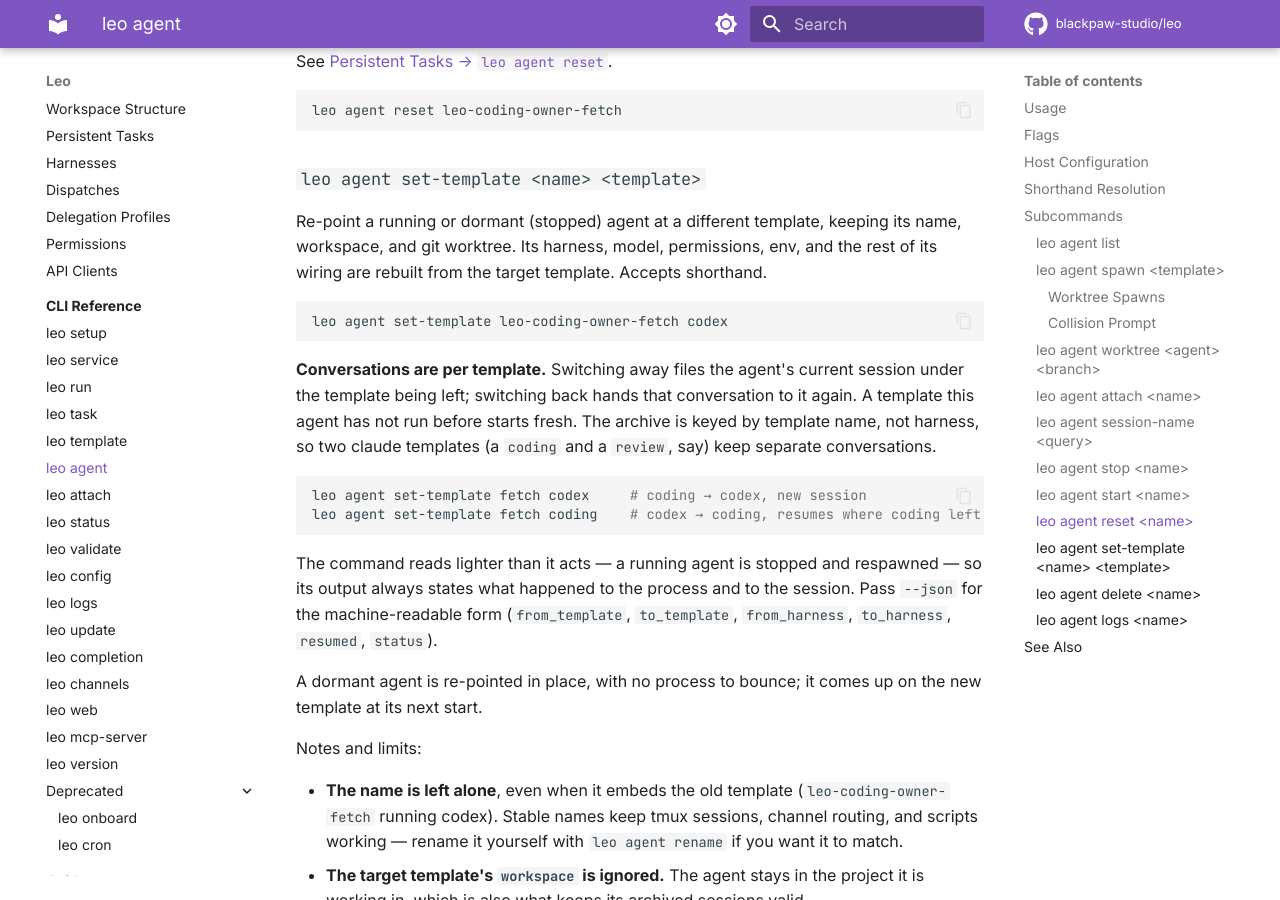
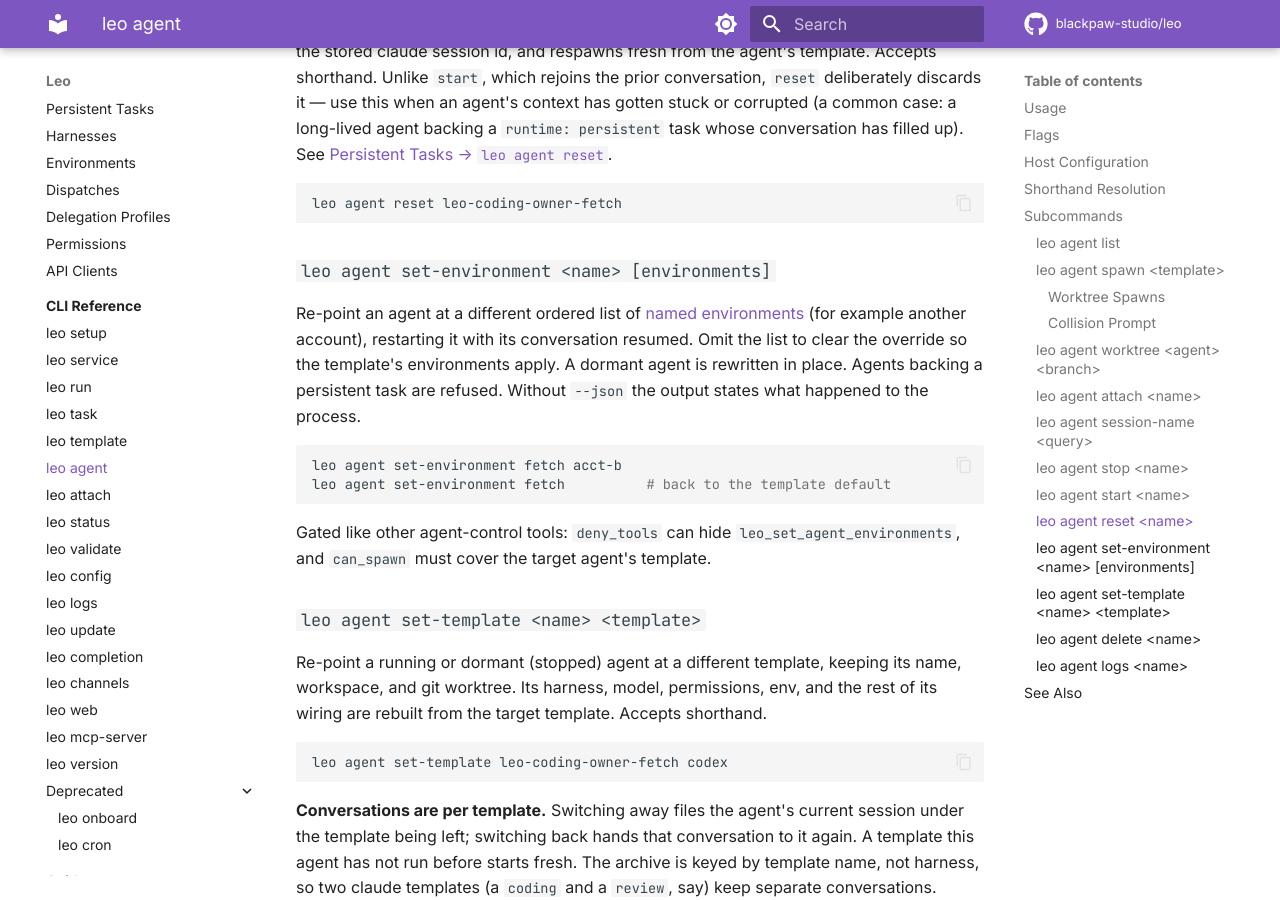
Before and after one commit to blackpaw-studio/leo, an MkDocs documentation site: the page built from docs/cli/agent.md, in a window 1280 px wide and 900 px high, scrolled down 7114 px. Built offline with MkDocs 1.6.1 and Material for MkDocs 9.7.7, drawn with Linux system fonts in a browser that asks for light colours; comment, search, counter and statistics services are not loaded; some of the changed text lies outside the part shown.

Commit message:
docs: named environments guide, CLI and config reference entries

````diff
--- a/docs/cli/agent.md
+++ b/docs/cli/agent.md
@@ -95,6 +95,8 @@ leo agent spawn coding                          # run the template as-is; agent
 leo agent spawn coding --repo blackpaw-studio/leo
 leo agent spawn coding --repo my-app --name scratch
 ```
+
+`--environment a,b` (repeatable or comma-separated) runs this agent under those [named environments](../configuration/environments.md) instead of the template's list; an unknown name is rejected before anything is created.
 
 `--name` overrides the auto-derived name (the template name for a repo-less spawn, `leo-<template>-<repo>` otherwise). When the agent already exists, Leo appends a numeric suffix (`-2`, `-3`, …) so repeated spawns never collide.
 
@@ -236,6 +238,17 @@ Reset an agent to a brand-new conversation: stops any live process/tmux session,
 leo agent reset leo-coding-owner-fetch
 ```
 
+### `leo agent set-environment <name> [environments]`
+
+Re-point an agent at a different ordered list of [named environments](../configuration/environments.md) (for example another account), restarting it with its conversation resumed. Omit the list to clear the override so the template's environments apply. A dormant agent is rewritten in place. Agents backing a persistent task are refused. Without `--json` the output states what happened to the process.
+
+```bash
+leo agent set-environment fetch acct-b
+leo agent set-environment fetch          # back to the template default
+```
+
+Gated like other agent-control tools: `deny_tools` can hide `leo_set_agent_environments`, and `can_spawn` must cover the target agent's template.
+
 ### `leo agent set-template <name> <template>`
 
 Re-point a running or dormant (stopped) agent at a different template, keeping its name, workspace, and git worktree. Its harness, model, permissions, env, and the rest of its wiring are rebuilt from the target template. Accepts shorthand.
--- a/mkdocs.yml
+++ b/mkdocs.yml
@@ -85,6 +85,7 @@ nav:
       - Workspace Structure: configuration/workspace-structure.md
       - Persistent Tasks: configuration/persistent-tasks.md
       - Harnesses: configuration/harnesses.md
+      - Environments: configuration/environments.md
       - Dispatches: configuration/dispatches.md
       - Delegation Profiles: configuration/delegation.md
       - Permissions: configuration/permissions.md
````
Also changed, not shown: docs/configuration/config-reference.md (+8 -1 lines), docs/configuration/environments.md (added, +76 -0 lines), internal/templates/skills/agent-management.md (+3 -0 lines).
